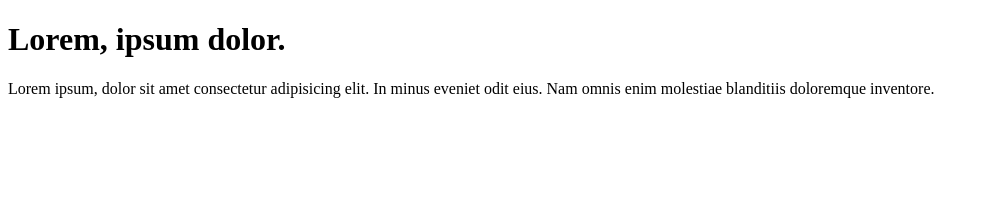
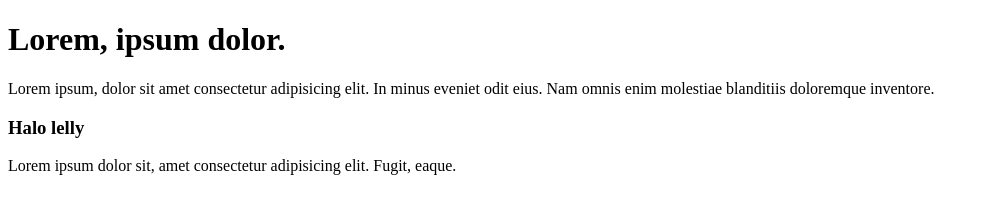
Before and after one commit to lellywulandari/latihan, a plain HTML site: page index.html in a window 1280 px wide. Shown: the whole page, without its empty margins (0-989 px from the left). Drawn offline with Linux system fonts and the light colour scheme.

Commit message:
perubahan ke2

```diff
--- a/index.html
+++ b/index.html
@@ -8,5 +8,8 @@
 <body>
     <h1>Lorem, ipsum dolor.</h1>
     <p>Lorem ipsum, dolor sit amet consectetur adipisicing elit. In minus eveniet odit eius. Nam omnis enim molestiae blanditiis doloremque inventore.</p>
+
+    <h3>Halo lelly</h3>
+    <p>Lorem ipsum dolor sit, amet consectetur adipisicing elit. Fugit, eaque.</p>
 </body>
 </html>
```
